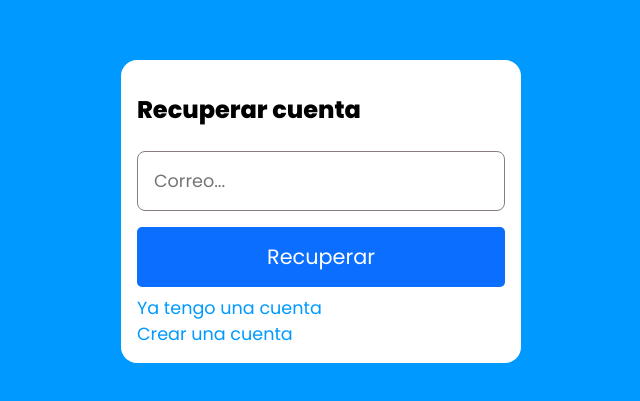
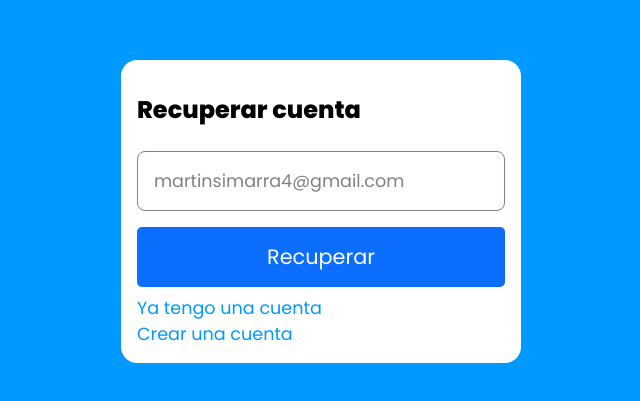
Before and after one commit to Martin10123/Project-Aula, a React (Vite) app: page /auth-user/recoverAccount in a window 1280 px wide. Shown: the part 189-590 px from the top of the page, without its empty margins (319-959 px from the left). Built offline with nearby package versions, Linux system fonts and the light colour scheme.

Commit message:
Cambie las validaciones en el login con el email y agregue nombre al error

```diff
--- a/src/AuthUser/LoginApp/LoginApp.jsx
+++ b/src/AuthUser/LoginApp/LoginApp.jsx
@@ -42,6 +42,8 @@ export const LoginAppUser = () => {
       console.log(error);
       if (error.code === "auth/user-not-found") {
         setErrorMessage("Este usuario no existe");
+      } else if (error.code === "auth/wrong-password") {
+        setErrorMessage("Contraseña incorrecta");
       } else {
         setErrorMessage(error.message);
       }
--- a/src/AuthUser/RecoverAccount/RecoverAccount.jsx
+++ b/src/AuthUser/RecoverAccount/RecoverAccount.jsx
@@ -1,9 +1,39 @@
+import { useState } from "react";
 import { Link } from "react-router-dom";
 import { ButtonForm, InputForm } from "../../Helpers";
+import { useForm } from "../../hooks/useForm";
+import { regex } from "../helpers/validator";
 
 import styles from "./recoverAccount.module.css";
 
+export const formValidations = {
+  email: [(va) => regex.test(va) === false, "ingresa un email valido"],
+};
+
 export const RecoverAccount = () => {
+  const [formSubmitted, setFormSubmitted] = useState(false);
+  const [isLoadingForm, setIsLoadingForm] = useState(false);
+  const [errorMessage, setErrorMessage] = useState("");
+  const { email, onInputChange, isFormValid, emailValid } = useForm(
+    {
+      email: "martinsimarra4@gmail.com",
+    },
+    formValidations
+  );
+
+  const onRecoverAccount = (e) => {
+    e.preventDefault();
+    if (!isFormValid) return setFormSubmitted(true);
+    setIsLoadingForm(true);
+
+    try {
+      console.log("si");
+    } catch (error) {
+      console.log(error);
+      setIsLoadingForm(false);
+    }
+  };
+
   return (
     <div className={styles.container}>
       <div className={styles.content}>
@@ -11,14 +41,20 @@ export const RecoverAccount = () => {
 
         <form className={styles.form}>
           <InputForm
+            error={!!emailValid && formSubmitted}
+            helperText={emailValid}
             nameInput="email"
-            onChangeF={() => {}}
+            onChangeF={onInputChange}
             placeH="Correo..."
             type="email"
-            value=""
+            value={email}
           />
 
-          <ButtonForm title="Recuperar" />
+          <ButtonForm
+            disabled={isLoadingForm}
+            onSubmit={onRecoverAccount}
+            title="Recuperar"
+          />
         </form>
 
         <Link to="/auth-user/login" className={styles.login}>
--- a/src/AuthUser/helpers/validator.js
+++ b/src/AuthUser/helpers/validator.js
@@ -12,7 +12,7 @@ const dateIsValid = (date) => {
 };
 
 // Validar email
-const regex =
+export const regex =
   /^(([^<>()[\]\.,;:\s@\"]+(\.[^<>()[\]\.,;:\s@\"]+)*)|(\".+\"))@(([^<>()[\]\.,;:\s@\"]+\.)+[^<>()[\]\.,;:\s@\"]{2,})$/i;
 
 export const formValidations = {
@@ -36,6 +36,6 @@ export const formValidations = {
 };
 
 export const formValidationsLogin = {
-  email: [(va) => va.trim().length <= 0, "No puede estar vació"],
+  email: [(va) => regex.test(va) === false, "Ingresa un email valido"],
   password: [(va) => va.trim().length <= 0, "No puede estar vació"],
 };
```
